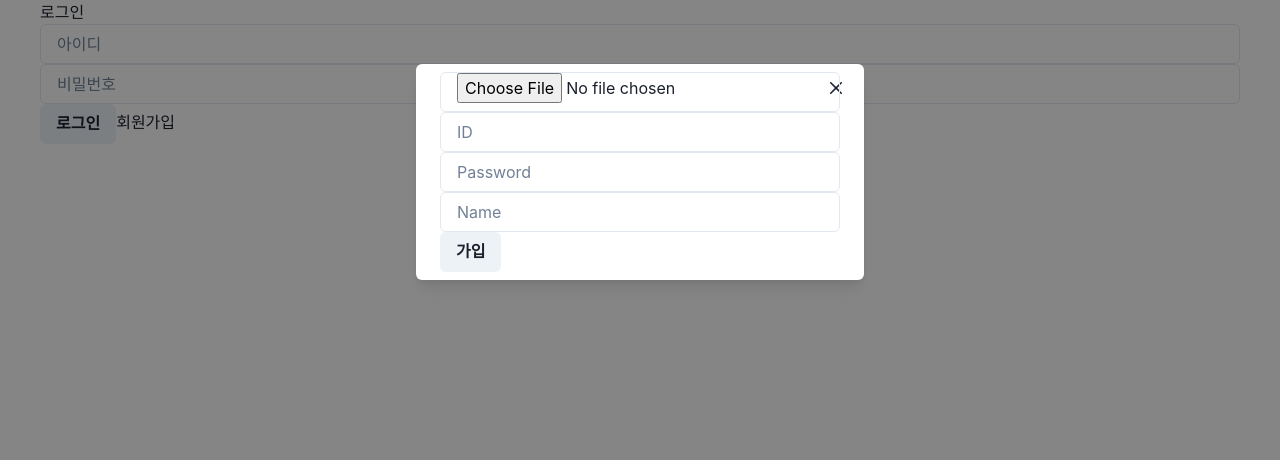
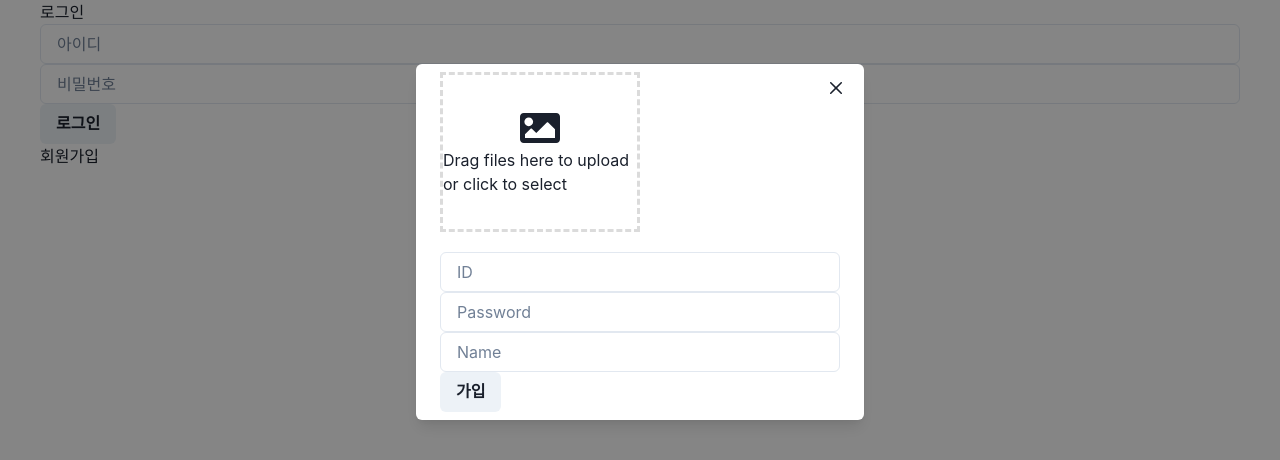
Before and after one commit to KDT1-FE/Y_FE_Toy2, a React (Vite) app: page / in a window 1280 px wide. Both pictures are taken after a click on the button "회원가입". Shown: the top 460 px of the page. Built offline with nearby package versions, Linux system fonts and the light colour scheme; no server answers.

Commit message:
Feat: Add drag and drop for image upload

```diff
--- a/src/components/Login/LoginForm/index.tsx
+++ b/src/components/Login/LoginForm/index.tsx
@@ -27,8 +27,14 @@ const LoginForm: React.FC<LoginFormProps> = ({
   loginError,
   handleLogin,
 }) => {
+  // form 태그로 감싸서 제출 핸들러 추가
+  const handleSubmit = (event: React.FormEvent) => {
+    event.preventDefault();
+    handleLogin();
+  };
+
   return (
-    <>
+    <form onSubmit={handleSubmit}>
       {loginError && (
         <Alert status="error">
           <AlertIcon />
@@ -41,15 +47,17 @@ const LoginForm: React.FC<LoginFormProps> = ({
         placeholder="아이디"
         value={idInput.value}
         onChange={idInput.onChange}
+        autoComplete="username"
       />
       <Input
         type="password"
         placeholder="비밀번호"
         value={pwInput.value}
         onChange={pwInput.onChange}
+        autoComplete="current-password"
       />
       <Button onClick={handleLogin}>로그인</Button>
-    </>
+    </form>
   );
 };
 
--- a/src/components/Login/SignUpModal/index.tsx
+++ b/src/components/Login/SignUpModal/index.tsx
@@ -1,4 +1,4 @@
-import React, { useState } from "react";
+import React, { useCallback, useRef, useState } from "react";
 import { useForm, Controller } from "react-hook-form";
 import {
   Input,
@@ -13,9 +13,13 @@ import {
   ModalBody,
   FormControl,
   FormErrorMessage,
+  Box,
+  Image,
 } from "@chakra-ui/react";
 import useFetch from "../../../hooks/useFetch";
 import axios from "axios";
+import styled from "styled-components";
+import { FaImage } from "react-icons/fa";
 
 interface FormData {
   id: string;
@@ -23,6 +27,18 @@ interface FormData {
   name: string;
   picture?: string;
 }
+const DragDropBox = styled(Box)`
+  border: 3px dashed #dbdbdb;
+  position: relative;
+  width: 50%;
+  height: 160px;
+  display: flex;
+  flex-direction: column;
+  justify-content: center;
+  align-items: center;
+  cursor: pointer;
+  margin-bottom: 20px;
+`;
 
 const SignUpModal = ({ isOpen, onClose }) => {
   const {
@@ -43,7 +59,9 @@ const SignUpModal = ({ isOpen, onClose }) => {
     type: "success" | "error";
     message: string;
   } | null>(null);
+  const fileInputRef = useRef<HTMLInputElement>(null);
 
+  // ID 중복 검사
   const checkIdDuplication = async (id: string): Promise<boolean> => {
     try {
       const response = await axios.post(
@@ -55,6 +73,32 @@ const SignUpModal = ({ isOpen, onClose }) => {
       console.error("Error checking ID duplication", error);
       return false;
     }
+  };
+
+  // 파일 선택 변경
+  const handleFileChange = (event: React.ChangeEvent<HTMLInputElement>) => {
+    const file = event.target.files ? event.target.files[0] : null;
+    if (file) {
+      setSelectedFile(file);
+    }
+  };
+
+  // 드래그 앤 드롭
+  const onDrop = useCallback((event: React.DragEvent<HTMLDivElement>) => {
+    event.preventDefault();
+    const file = event.dataTransfer.files[0];
+    if (file) {
+      setSelectedFile(file);
+    }
+  }, []);
+
+  const onDragOver = useCallback((event: React.DragEvent<HTMLDivElement>) => {
+    event.preventDefault();
+  }, []);
+
+  // 파일 입력 필드 트리거
+  const triggerFileSelect = () => {
+    fileInputRef.current?.click();
   };
 
   // 회원가입 제출
@@ -78,6 +122,7 @@ const SignUpModal = ({ isOpen, onClose }) => {
       ...formData,
       picture: pictureAsString,
     };
+
     // 회원가입 요청 및 결과 처리
     try {
       const response = await axios.post(
@@ -117,27 +162,29 @@ const SignUpModal = ({ isOpen, onClose }) => {
           )}
           {/* 회원가입 폼 */}
           <form onSubmit={handleSubmit(onSubmit)}>
-            <Controller
-              name="picture"
-              control={control}
-              render={({ field: { onChange } }) => (
-                <Input
-                  type="file"
-                  accept="image/*"
-                  onChange={(event) => {
-                    const file = event.target.files?.[0];
-                    if (file) {
-                      if (file.size > 1024 * 1024) {
-                        console.error("File size exceeds 1MB");
-                      } else {
-                        setSelectedFile(file);
-                        onChange(file);
-                      }
-                    }
-                  }}
+            <DragDropBox
+              onDrop={onDrop}
+              onDragOver={onDragOver}
+              onClick={triggerFileSelect}
+            >
+              {selectedFile ? (
+                <Image
+                  src={URL.createObjectURL(selectedFile)}
+                  alt="Upload Preview"
+                  boxSize="40px"
                 />
+              ) : (
+                <FaImage size="40px" />
               )}
-            />
+              <Text>Drag files here to upload or click to select</Text>
+              <Input
+                type="file"
+                accept="image/*"
+                onChange={handleFileChange}
+                ref={fileInputRef}
+                display="none"
+              />
+            </DragDropBox>
             {/* 아이디 입력 */}
             <FormControl isInvalid={!!errors.id}>
               <Controller
```
